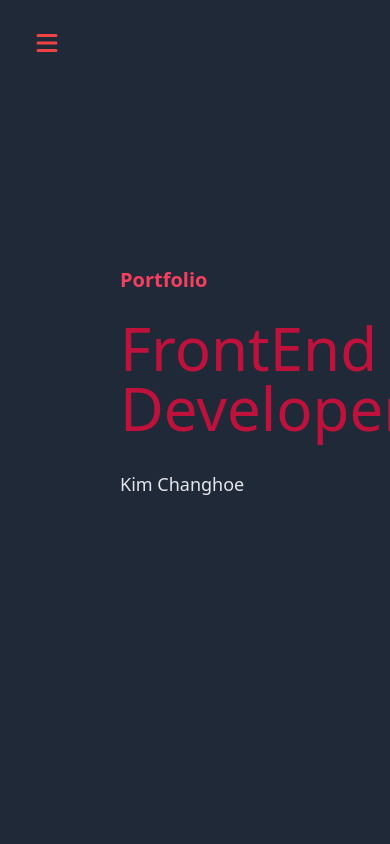
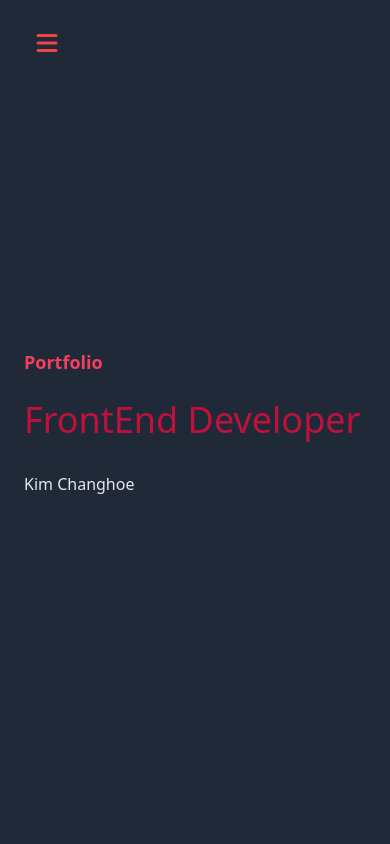
Before and after one commit to chkim116/chkim116_portfolio, a React app: page / in a window 390 px wide. Shown: the top 844 px of the page. Built offline with nearby package versions, Linux system fonts and the light colour scheme.

Commit message:
feat intro mobile

```diff
--- a/src/components/Home/Intro.tsx
+++ b/src/components/Home/Intro.tsx
@@ -1,10 +1,12 @@
 const Intro = () => {
     return (
-        <article className="w-full h-screen flex p-10 items-center bg-gray-800">
-            <div className="pl-20 pb-20">
-                <p className="text-xl text-rose-500 font-bold pb-6">Portfolio</p>
-                <h1 className="text-6xl pb-8 text-rose-700">FrontEnd Developer</h1>
-                <p className="text-lg text-gray-200">Kim Changhoe</p>
+        <article className="w-full h-screen flex sm:p-10 p-4 items-center bg-gray-800">
+            <div className="md:pl-20 sm:pl-10 pl-2 md:pb-20">
+                <p className="md:text-xl text-lg text-rose-500 font-bold pb-6">Portfolio</p>
+                <h1 className="md:text-6xl sm:text-5xl text-4xl pb-8 text-rose-700">
+                    FrontEnd Developer
+                </h1>
+                <p className="md:text-lg text-base text-gray-200">Kim Changhoe</p>
             </div>
         </article>
     );
```
